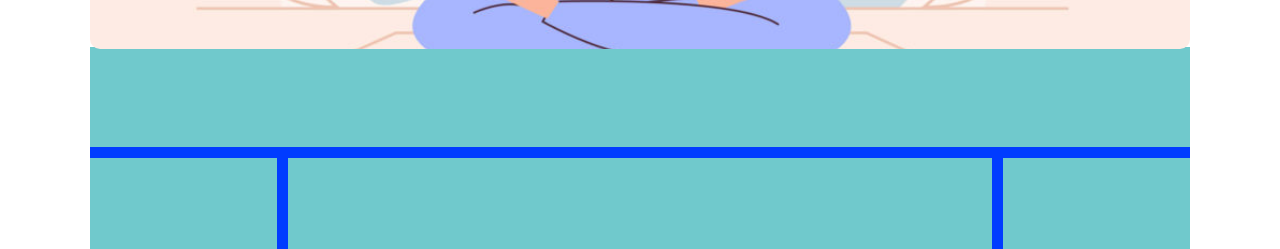
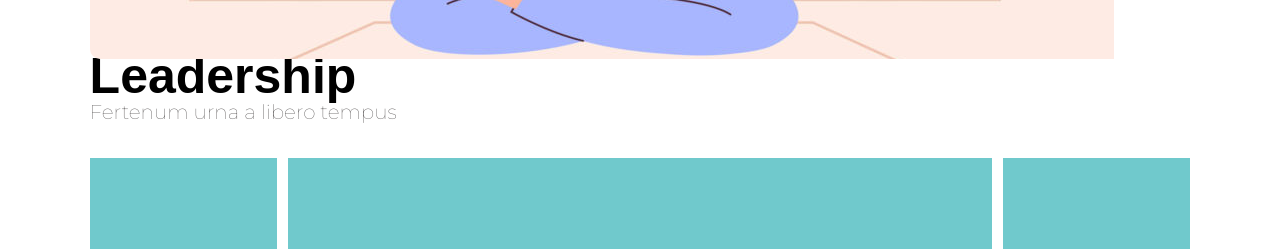
Before and after one commit to GianniPio/htmlcss-wp, a plain HTML site: page index.html in a window 1280 px wide. Shown: the part 703-952 px from the top of the page. Drawn offline with Linux system fonts and the light colour scheme.

```diff
--- a/css/style.css
+++ b/css/style.css
@@ -44,6 +44,7 @@ header{
 
 .sopra{
     height: 600px;
+    padding-bottom: 20px ;
 }
 
 li{
@@ -58,10 +59,14 @@ a{
     color: rgb(80, 77, 77);
 }
 
+nav{
+    margin-bottom: 30px;
+}
+
 .bordo{
     height: 100%;
     border-radius: 10px;
-    background-size: cover;
+    background-size: content;
     background-repeat: no-repeat;
     background-image: url(../img/banner.jpg);
 }
@@ -90,10 +95,6 @@ a{
 
 /* tag della classe "sotto" */
 
-.sotto{
-    background-color: rgb(0, 60, 255) ;
-}
-
 .sfondo{
     background-color:rgb(112, 201, 204) ;
 }
@@ -101,6 +102,18 @@ a{
 .title{
     height: 100px;
     margin-bottom: 1%;
+}
+
+.title > h1{
+    font-family: sans-serif;
+    font-size: 50px;
+    font-weight: bold;
+    margin-bottom: -5px;
+}
+
+.title > span{
+    font-size: 20px;
+    color: rgb(80, 77, 77);
 }
 
 aside{
--- a/index.html
+++ b/index.html
@@ -55,9 +55,14 @@
             <!-- /Sezione di sopra -->
 
             <!-- Sezione di sotto -->
-            <section class="sotto">
 
-                <section class="title sfondo">
+            <section class="title">
+                <h1>
+                    Leadership
+                </h1>
+                <span>
+                    Fertenum urna a libero tempus
+                </span>
             </section>
 
             <section class="clearflix">
@@ -72,7 +77,6 @@
                 </aside>
             </section>
 
-            </section>
             <!-- /Sezione di sotto -->
 
         </main>
```
Lines whose indentation alone changed are shown as unchanged.
